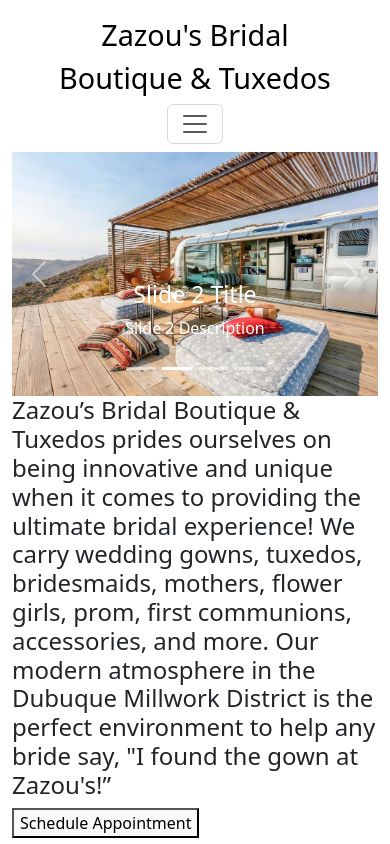
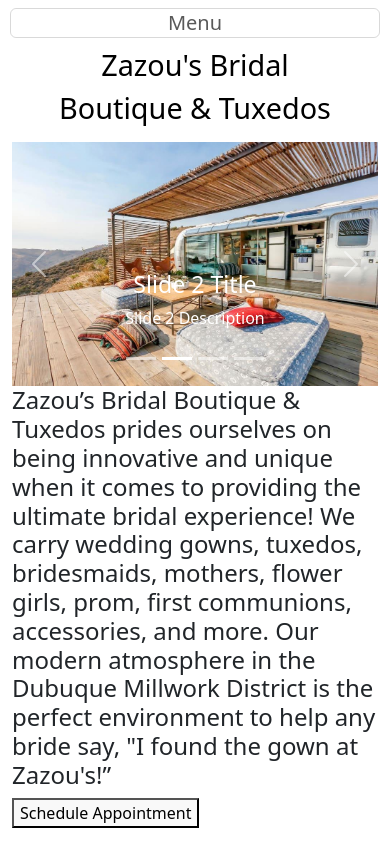
Before and after one commit to JordanReady/zazous-bridal-site, a React (Vite) app: page / in a window 390 px wide. Shown: the top 844 px of the page. Built offline with nearby package versions, Linux system fonts and the light colour scheme.

Commit message:
fix: links in footer/ menu in nav

```diff
--- a/src/components/CustomNavbar.jsx
+++ b/src/components/CustomNavbar.jsx
@@ -12,7 +12,9 @@
       <Navbar.Brand as={Link} to="/">
         Zazou's Bridal <span className="brand-break">Boutique & Tuxedos</span>
       </Navbar.Brand>
-      <Navbar.Toggle aria-controls="navbarNav" />
+      <Navbar.Toggle aria-controls="navbarNav" className="toggle-menu">
+        Menu
+      </Navbar.Toggle>
       <Navbar.Collapse id="navbarNav">
         <Nav className="ml-auto">
           <Nav.Link as={Link} to="/">
--- a/src/components/Footer.jsx
+++ b/src/components/Footer.jsx
@@ -14,16 +14,28 @@
   return (
     <footer>
       <div className="social-buttons">
-        <a href="#" className="social-button facebook">
+        <a
+          href="https://www.facebook.com/zazousbridalboutique/"
+          target="_blank"
+          className="social-button facebook"
+        >
           <FontAwesomeIcon icon={faFacebook} />
         </a>
-        <a href="#" className="social-button email">
+        <a href="/contact" className="social-button email">
           <FontAwesomeIcon icon={faEnvelope} />
         </a>
-        <a href="#" className="social-button pinterest">
+        <a
+          href="https://www.pinterest.com/ZazousBridal/"
+          target="_blank"
+          className="social-button pinterest"
+        >
           <FontAwesomeIcon icon={faPinterest} />
         </a>
-        <a href="#" className="social-button instagram">
+        <a
+          href="https://www.instagram.com/zazousbridalboutique/"
+          target="_blank"
+          className="social-button instagram"
+        >
           <FontAwesomeIcon icon={faInstagram} />
         </a>
       </div>
--- a/src/pages/Home.jsx
+++ b/src/pages/Home.jsx
@@ -32,7 +32,7 @@
         <div className="carousel-inner">
           <div className="carousel-item active ratio-4x3">
             <img
-              src={Img1}
+              src={Img3}
               className="d-block w-100 carousel-image"
               alt="Slide 1"
             />
@@ -65,7 +65,7 @@
           </div>
           <div className="carousel-item ratio-4x3">
             <img
-              src={Img4}
+              src={Img2}
               className="d-block w-100 carousel-image"
               alt="Slide 4"
             />
--- a/src/styles/navbar.css
+++ b/src/styles/navbar.css
@@ -30,6 +30,12 @@
   }
 }
 
+@media (max-width: 1199px) {
+  .navbar-expand-xl {
+    justify-content: space-around !important;
+  }
+}
+
 @media (max-width: 767px) {
   .navbar-brand {
     display: flex;
@@ -40,7 +46,7 @@
     margin: 0;
   }
   .navbar-expand-xl {
-    flex-direction: column;
+    flex-direction: column-reverse;
     align-items: center;
     justify-content: center;
   }
@@ -49,6 +55,9 @@
   }
   .dropdown-item {
     text-align: center;
+  }
+  .toggle-menu {
+    width: 100%;
   }
 }
 
```
